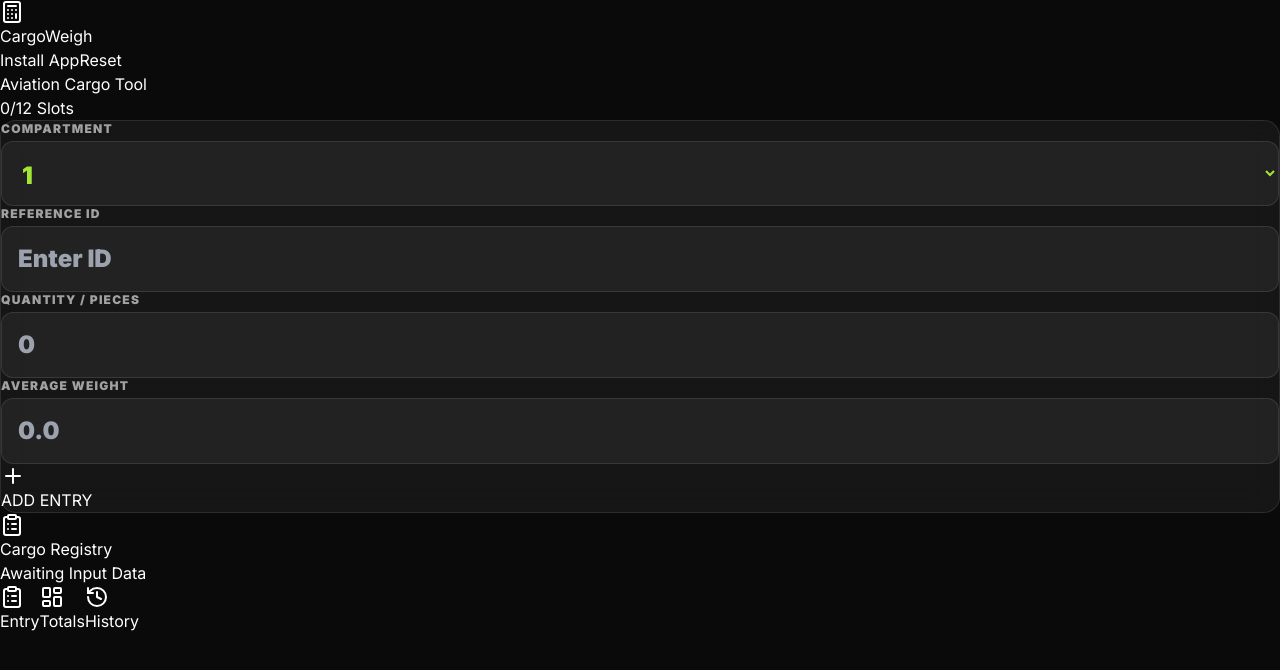
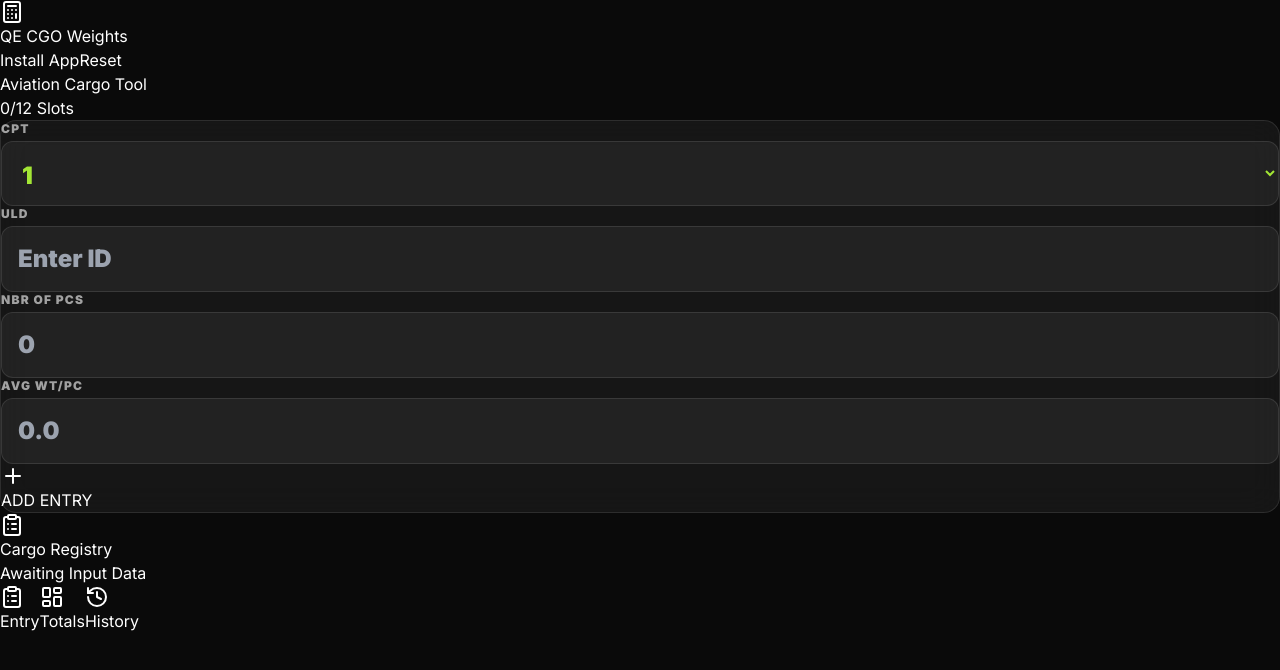
Before and after one commit to Rehanperer/Aviation-cargo-tool, a React (Vite) app: page / in a window 1280 px wide. Shown: the top 670 px of the page. Built offline with nearby package versions, Linux system fonts and the light colour scheme.

Commit message:
feat: Update application title and various UI labels for improved clarity and conciseness.

```diff
--- a/index.html
+++ b/index.html
@@ -12,7 +12,7 @@
   <link rel="preconnect" href="https://fonts.googleapis.com">
   <link rel="preconnect" href="https://fonts.gstatic.com" crossorigin>
   <link href="https://fonts.googleapis.com/css2?family=Inter:wght@400;500;600;700;900&display=swap" rel="stylesheet">
-  <title>CargoWeigh</title>
+  <title>QE CGO Weights</title>
 </head>
 
 <body>
--- a/src/App.tsx
+++ b/src/App.tsx
@@ -197,7 +197,7 @@ export default function App() {
             <div className="w-8 h-8 bg-sky-500 rounded-lg flex items-center justify-center">
               <Calculator className="w-5 h-5 text-white" />
             </div>
-            <h1 className="text-2xl font-black tracking-tight text-white">CargoWeigh</h1>
+            <h1 className="text-2xl font-black tracking-tight text-white">QE CGO Weights</h1>
           </div>
           <div className="flex items-center gap-3">
             {!window.matchMedia('(display-mode: standalone)').matches && !(window.navigator as any).standalone && (
@@ -248,7 +248,7 @@ export default function App() {
               <div className="glass-card p-6 space-y-4 border-white/5 bg-white/[0.02]">
                 <div className="grid grid-cols-2 gap-4">
                   <div className="space-y-2">
-                    <label>Compartment</label>
+                    <label>CPT</label>
                     <select
                       value={form.compartment}
                       onChange={e => setForm({ ...form, compartment: Number(e.target.value) })}
@@ -261,7 +261,7 @@ export default function App() {
                     </select>
                   </div>
                   <div className="space-y-2">
-                    <label>Reference ID</label>
+                    <label>ULD</label>
                     <input
                       type="text"
                       placeholder="Enter ID"
@@ -274,7 +274,7 @@ export default function App() {
 
                 <div className="grid grid-cols-2 gap-4">
                   <div className="space-y-2">
-                    <label>Quantity / Pieces</label>
+                    <label>NBR of PCS</label>
                     <input
                       type="number"
                       placeholder="0"
@@ -284,7 +284,7 @@ export default function App() {
                     />
                   </div>
                   <div className="space-y-2">
-                    <label>Average Weight</label>
+                    <label>AVG WT/PC</label>
                     <input
                       type="number"
                       placeholder="0.0"
@@ -410,7 +410,7 @@ export default function App() {
                     <div className="flex items-center gap-6 relative z-10">
                       <div className={cn("text-6xl font-black opacity-30 select-none", (COMPARTMENT_COLORS[n] || '').split(' ').pop()?.replace('border-', 'text-'))}>{n}</div>
                       <div>
-                        <p className="text-xl font-black text-white tracking-wide">Compartment {n}</p>
+                        <p className="text-xl font-black text-white tracking-wide">CPT {n}</p>
                         <p className="text-xs font-bold text-white/40 uppercase mt-0.5">
                           {entries.filter(e => e.compartment === n).length} Items • {compartmentStats[n].pieces} pieces
                         </p>
```
